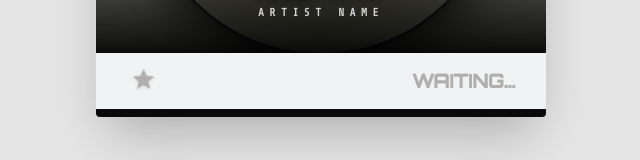
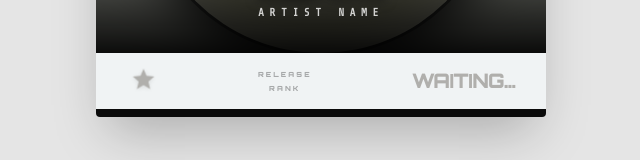
Before and after one commit to gianneefm/giannic-review, a React (Vite) app: page / in a window 1280 px wide. Shown: the part 508-668 px from the top of the page, without its empty margins (319-959 px from the left). Built offline with nearby package versions, Linux system fonts and the light colour scheme; the HTML template or start-up script is replaced by a standard one.

Commit message:
Update App.jsx

```diff
--- a/src/App.jsx
+++ b/src/App.jsx
@@ -159,7 +159,7 @@
   const hdTypo = '#333333';
   const ftStop1 = '#171411';
   const ftStop2 = '#0D100B';
-  const ftTypo = '#F0F0F0';
+  const ftTypo = '##696868';
   const albumTitle = '';
   const artist = '';
 
```
